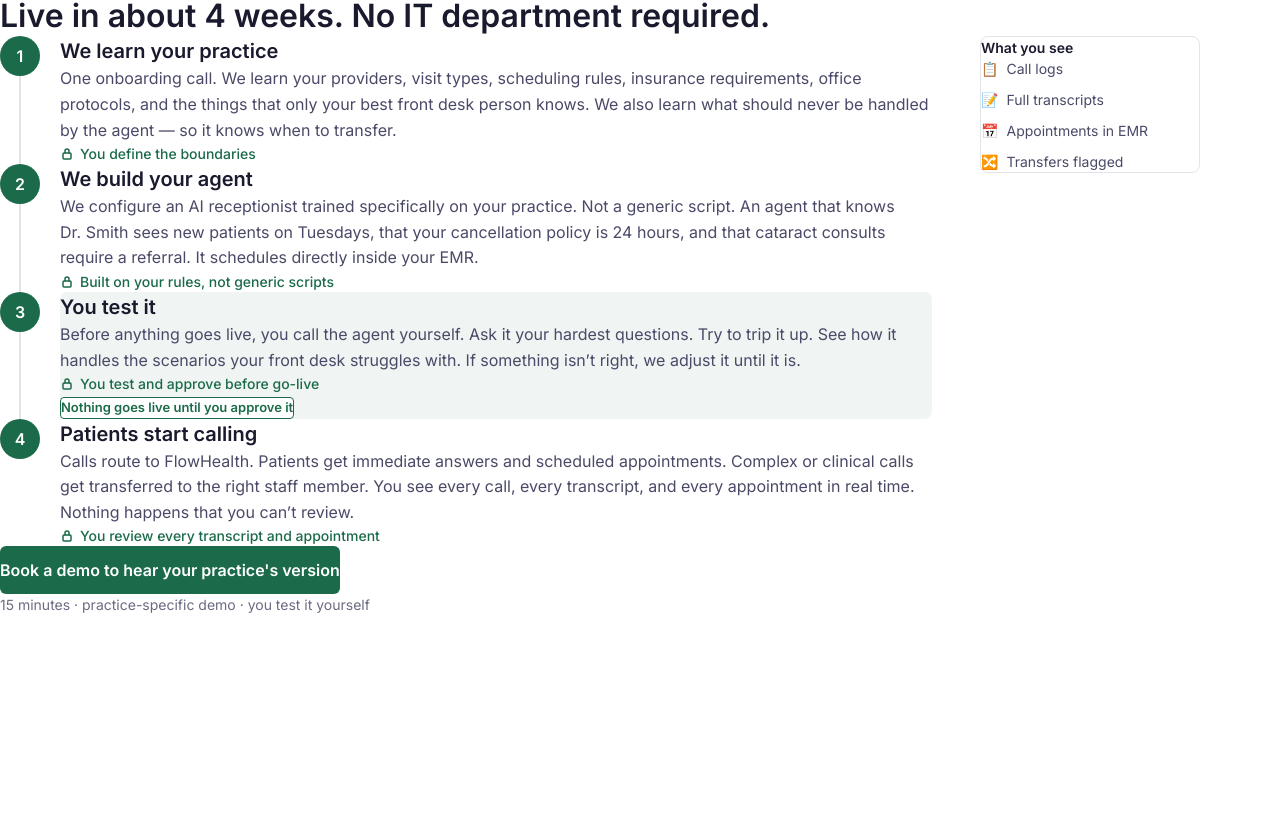
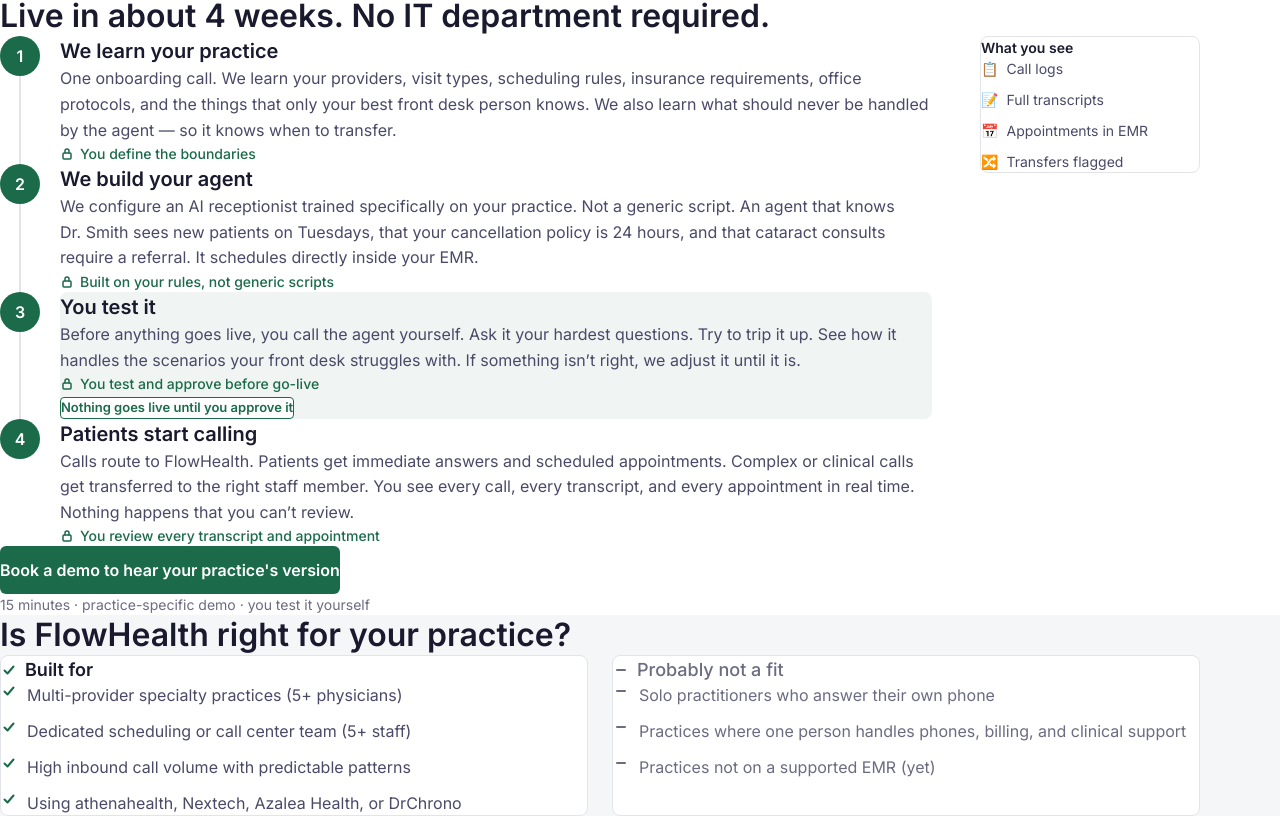
Before and after one commit to AkivaGFlow/WebsiteProject, a Next.js app: page / in a window 1280 px wide. Shown: the part 1473-2289 px from the top of the page. Before the commit the page ends 2088 px from the top, so only its background shows below. Built offline with nearby package versions, Linux system fonts and the light colour scheme.

Commit message:
Add Who It's For section with built-for/not-a-fit columns
https://claude.ai/code/session_018rT1wiXiQi4z4foM9HzSdC

```diff
--- a/src/app/page.tsx
+++ b/src/app/page.tsx
@@ -4,6 +4,7 @@ import { ValueProps } from "@/components/sections/ValueProps";
 import { HandlesTransfers } from "@/components/sections/HandlesTransfers";
 import { ProblemAgitation } from "@/components/sections/ProblemAgitation";
 import { HowItWorks } from "@/components/sections/HowItWorks";
+import { WhoItsFor } from "@/components/sections/WhoItsFor";
 
 export default function Home() {
   return (
@@ -14,6 +15,7 @@ export default function Home() {
       <HandlesTransfers />
       <ProblemAgitation />
       <HowItWorks />
+      <WhoItsFor />
     </main>
   );
 }
--- /dev/null
+++ b/src/components/sections/WhoItsFor.tsx
@@ -0,0 +1,109 @@
+import { SectionWrapper } from "@/components/ui/SectionWrapper";
+import { SectionHeader } from "@/components/ui/SectionHeader";
+import { Card } from "@/components/ui/Card";
+
+function GreenCheck() {
+  return (
+    <svg
+      width="16"
+      height="16"
+      viewBox="0 0 16 16"
+      fill="none"
+      aria-hidden="true"
+      className="flex-shrink-0 mt-[2px]"
+    >
+      <path
+        d="M3.5 8.5L6.5 11.5L12.5 4.5"
+        stroke="#1B6B4A"
+        strokeWidth="2"
+        strokeLinecap="round"
+        strokeLinejoin="round"
+      />
+    </svg>
+  );
+}
+
+function GrayDash() {
+  return (
+    <svg
+      width="16"
+      height="16"
+      viewBox="0 0 16 16"
+      fill="none"
+      aria-hidden="true"
+      className="flex-shrink-0 mt-[2px]"
+    >
+      <path
+        d="M4 8H12"
+        stroke="#6B6B82"
+        strokeWidth="2"
+        strokeLinecap="round"
+      />
+    </svg>
+  );
+}
+
+const builtForItems = [
+  "Multi-provider specialty practices (5+ physicians)",
+  "Dedicated scheduling or call center team (5+ staff)",
+  "High inbound call volume with predictable patterns",
+  "Using athenahealth, Nextech, Azalea Health, or DrChrono",
+];
+
+const notAFitItems = [
+  "Solo practitioners who answer their own phone",
+  "Practices where one person handles phones, billing, and clinical support",
+  "Practices not on a supported EMR (yet)",
+];
+
+export function WhoItsFor() {
+  return (
+    <SectionWrapper background="gray" id="who-its-for">
+      <SectionHeader title="Is FlowHealth right for your practice?" />
+
+      <div className="grid grid-cols-1 md:grid-cols-2 gap-[24px]">
+        {/* Built for */}
+        <Card borderColor="none">
+          <div className="flex items-center gap-[8px] mb-[20px]">
+            <GreenCheck />
+            <span className="text-[18px] font-semibold text-[#1A1A2E]">
+              Built for
+            </span>
+          </div>
+          <div className="flex flex-col gap-[12px]">
+            {builtForItems.map((item) => (
+              <div
+                key={item}
+                className="flex items-start gap-[10px] text-[16px] text-[#4A4A68]"
+              >
+                <GreenCheck />
+                <span>{item}</span>
+              </div>
+            ))}
+          </div>
+        </Card>
+
+        {/* Probably not a fit */}
+        <Card borderColor="none">
+          <div className="flex items-center gap-[8px] mb-[20px]">
+            <GrayDash />
+            <span className="text-[18px] font-medium text-[#6B6B82]">
+              Probably not a fit
+            </span>
+          </div>
+          <div className="flex flex-col gap-[12px]">
+            {notAFitItems.map((item) => (
+              <div
+                key={item}
+                className="flex items-start gap-[10px] text-[16px] text-[#6B6B82]"
+              >
+                <GrayDash />
+                <span>{item}</span>
+              </div>
+            ))}
+          </div>
+        </Card>
+      </div>
+    </SectionWrapper>
+  );
+}
```
